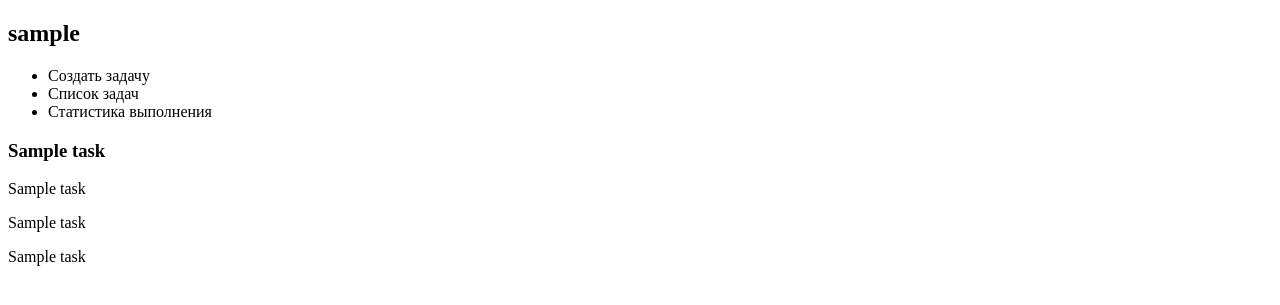
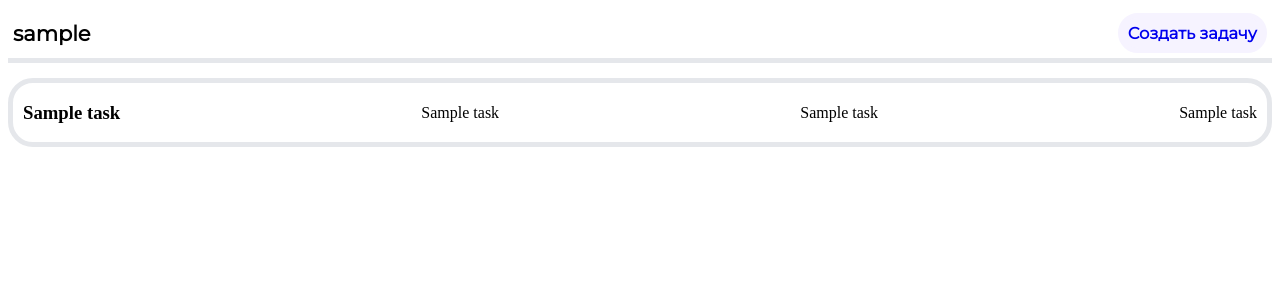
Before and after one commit to skeatw/TODO_Flask, a Flask app: template templates/index.html in a window 1280 px wide. Shown: the top 305 px of the page. Run offline with Flask 3, Linux system fonts and the light colour scheme; the template is opened without the code that fills it: most values are stand-ins (such as "Sample title", 1, 10 or a date in 2020).

Commit message:
style start

```diff
--- a/app.py
+++ b/app.py
@@ -20,6 +20,9 @@ def time_for_people(tasks):
         lst_task = list(task)
         dt = datetime.strptime(lst_task[3], '%Y-%m-%d %H:%M:%S.%f')
         dt_for_people =  dt.strftime('%d-%m-%Y %H:%M')
+        if lst_task[5] is not None:
+            time_people = datetime.strptime(lst_task[5], '%H:%M:%S.%f')
+            lst_task[5] = time_people.strftime('%H:%M:%S')
         lst_task[3] = dt_for_people
         l.append(lst_task)
     return l
@@ -33,13 +36,14 @@ def index():
     if get_cookie is not None:
         username = manage.get_username_by_token(get_cookie)
         tasks = manage.get_tasks_by_token(get_cookie)
-    #TODO: изменить формат даты и времени у всех задача
+
     if tasks is not None:
         tasks = time_for_people(tasks)
 
 
-    if username is None:
+    if username is None or get_cookie is None:
         return redirect('user')
+
 
     return render_template('index.html', username=username, tasks=tasks)
 
@@ -97,7 +101,7 @@ def login():
         if get_cookie is not None:
             return redirect('/')
         else:
-            return render_template('login.html')
+            return redirect('registration')
 
     username = request.form.get('username')
     user_email = request.form.get('email')
@@ -108,7 +112,7 @@ def login():
     else:
         return render_template('registration.html')
 
-#TODO: Сделать маршрут, который будет "вызываться" при нажатии на кнопку "Завершить задачу" и будет изменять статус задачи в базе данных
+
 @app.route('/complete/<int:task_id>', methods=['POST'])
 def complete(task_id):
     manage.complete_task(task_id)
--- a/db_manager.py
+++ b/db_manager.py
@@ -123,12 +123,12 @@ class Manage:
         conn = sqlite3.connect(self.db_path)
         cur = conn.cursor()
         creation_time = cur.execute('SELECT creation_time FROM tasks WHERE id = ?', (task_id, )).fetchone()[0]
-        completed_time = datetime.now()
-        creation_time_datetime = datetime.strptime(creation_time, '%d-%m-%Y %H:%M:%S')
+        completed_time = datetime.now().replace(microsecond=0)
+        creation_time_datetime = datetime.strptime(creation_time, '%Y-%m-%d %H:%M:%S.%f')
         lead_time = str(completed_time - creation_time_datetime)
 
 
-        cur.execute('UPDATE tasks SET status = 1, lead_time = ? WHERE id = ?', (task_id, lead_time))
+        cur.execute('UPDATE tasks SET status = 1, lead_time = ?, completed_time = ? WHERE id = ?', (lead_time, completed_time, task_id))
         conn.commit()
         conn.close()
 
--- a/static/style.css
+++ b/static/style.css
@@ -1,18 +1,92 @@
-#name_site {
+.username {
+    display: inline-block;
+    padding-left: 5px;
+
+}
+.menu {
+    display: inline-block;
+    border: solid #F6F3FF 5px;
+    background: #F6F3FF;
+    border-radius: 20px;
+    margin-right: 5px;
+}
+
+.menu-link-crate-tools {
+    list-style: none;
+}
+
+.menu-link {
+    display: none;
+}
+
+header {
+    font-family: 'Montserrat';
+    font-size: 14px;
+    border-bottom: #E5E7EB solid 5px;
     display: flex;
-    justify-content: center;
-    font-family: 'Montserrat', sans-serif;
-    margin-bottom: 10px;
+    justify-content: space-between;
+    align-items: center;
+    height: 50px;
+}
+
+.menu-item {
+    margin-block-start: 5px;
+    margin-block-end: 5px;
+    padding-left: 5px;
+    padding-right: 5px;
+}
+
+#create {
+    display: inline-block;
+    margin-block-start: 0;
+    margin-block-end: 0;
 }
 
 a {
     text-decoration: none;
-    color: black;
-
 }
 
+.task {
+    margin-top: 15px;
+    border: #E5E7EB solid 5px;
+    border-radius: 25px;
+    display: flex;
+    justify-content: space-between;
+    align-items: center;
+}
 
-.create_tools {}
- /** TODO: Разместить панель создания задачи в центре, относительно пустого поля, не трогая меню справа **>
+.task-title {
+    display: inline-block;
+    margin-left: 10px;
+    margin-right: 10px;
+}
 
-  */
+.task-desc {
+    display: inline-block;
+    margin-right: 10px;
+    margin-left: 10px;
+}
+
+.task-date {
+    display: inline-block;
+    margin-right: 10px;
+    margin-left: 10px;
+}
+
+.task-time {
+    display: inline-block;
+    margin-right: 10px;
+    margin-left: 10px;
+}
+
+.complete-task {
+    display: inline-block;
+    margin-left: 50px;
+}
+
+.complete-task-button {
+    margin-right: 10px;
+    background: #aa8eff;
+    border-radius: 10px;
+    border: #E5E7EB solid 3px;
+}
--- a/templates/index.html
+++ b/templates/index.html
@@ -1,46 +1,53 @@
+<!-- TODO: Сделать навигацию горизонтальной. Оставить только кнопку "Создать задачу".
+        Кнопка "Создать задачу" будет располагаться справа от края. А на этой же "линии" будет
+        у левого края имя пользователя-->
+
 <!DOCTYPE html>
 <html lang="en">
 <head>
     <meta charset="UTF-8">
     <title>Главная страница</title>
     <link rel="stylesheet" href="{{ url_for('static', filename='style.css') }}">
+    <link href='https://fonts.googleapis.com/css?family=Montserrat' rel='stylesheet'>
 </head>
 <body>
     <div class="parent">
-        <div class="toolbar">
+        <header>
+        <div class="username">
             <h2 class="user_name">{{ username }}</h2>
         </div>
-        <!-- Панель инструментов -->
         <div class="menu">
             <ul class="menu-item">
-                <li class="menu-link"><a href="{{ url_for('tasks') }}">Создать задачу</a></li>
+                <h3 id="create"><li class="menu-link-crate-tools"><a href="{{ url_for('tasks') }}">Создать задачу</a></li></h3>
                 <li class="menu-link"><a href="{{ url_for('index') }}">Список задач</a></li>
-                <li class="nmenu-link"><a href="{{ url_for('statistics') }}">Статистика выполнения</a></li>
+                <li class="menu-link"><a href="{{ url_for('statistics') }}">Статистика выполнения</a></li>
                 <!-- TODO: user.html сделать формой входа, если время куки истекло, и регистрацией, если пользователя не существует
-                <li class="menu-link"><a href="{{ url_for('user') }}">Настройки профиля</a></li> -->
+                 <li class="menu-link"><a href="{{ url_for('user') }}">Настройки профиля</a></li> -->
             </ul>
         </div>
-                <!-- конец панели инструментов -->
+        </header>
+        <!-- конец панели инструментов -->
 
         <div class="task-container">
             {% for task in tasks %}
             <div class="task">
-                <h3>{{ task[1] }}</h3>
+                <h3 class="task-title">{{ task[1] }}</h3>
                 {% if task[2] is not none %}
-                <p>{{ task[2] }}</p>
+                <p class="task-desc">{{ task[2] }}</p>
                 {% endif %}
-                <p>{{ task[3] }}</p>
+                <p class="task-date">{{ task[3] }}</p>
                 {% if task[6] == 0 %}
-                <form action="/complete/{{ task[0] }}" method="post">
-                    <button type="submit" id="{{ task[0] }}">Завершить задачу</button>
+                <form class="complete-task" action="/complete/{{ task[0] }}" method="post">
+                    <button type="submit" id="{{ task[0] }}" class="complete-task-button">Завершить задачу</button>
                 </form>
                 {% else %}
-                <p>{{ task[5] }}</p>
+                <p class="task-time">{{ task[5] }}</p>
                 {% endif %}
             </div>
             {% endfor %}
         </div>
     </div>
 
+
 </body>
 </html>
```
Also changed, not shown: 1 other file.
